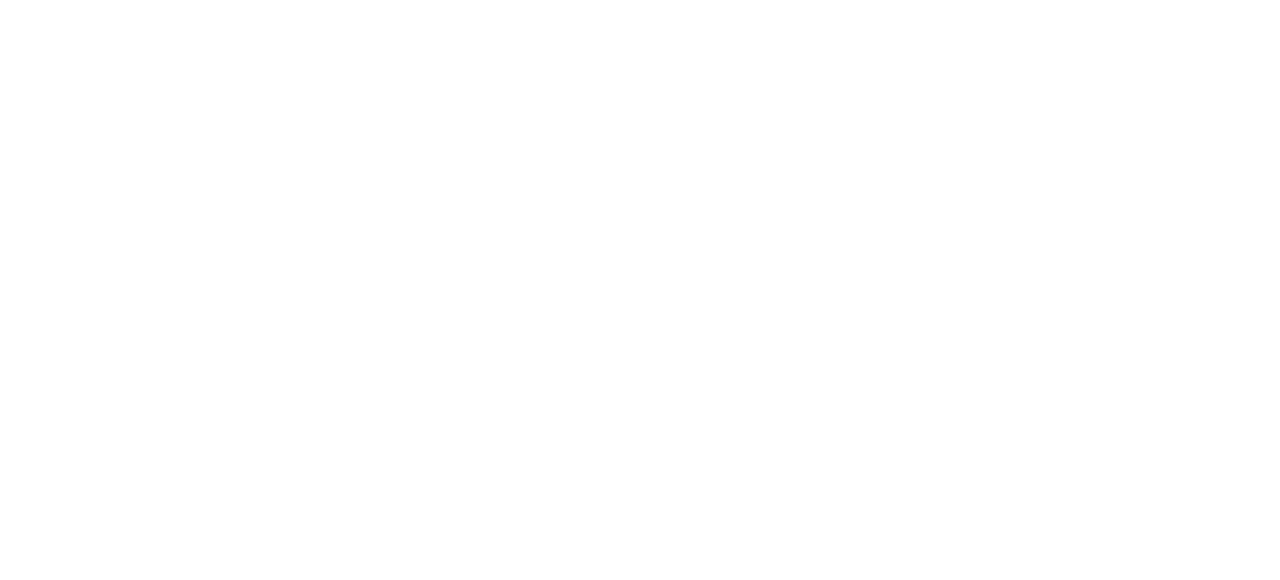
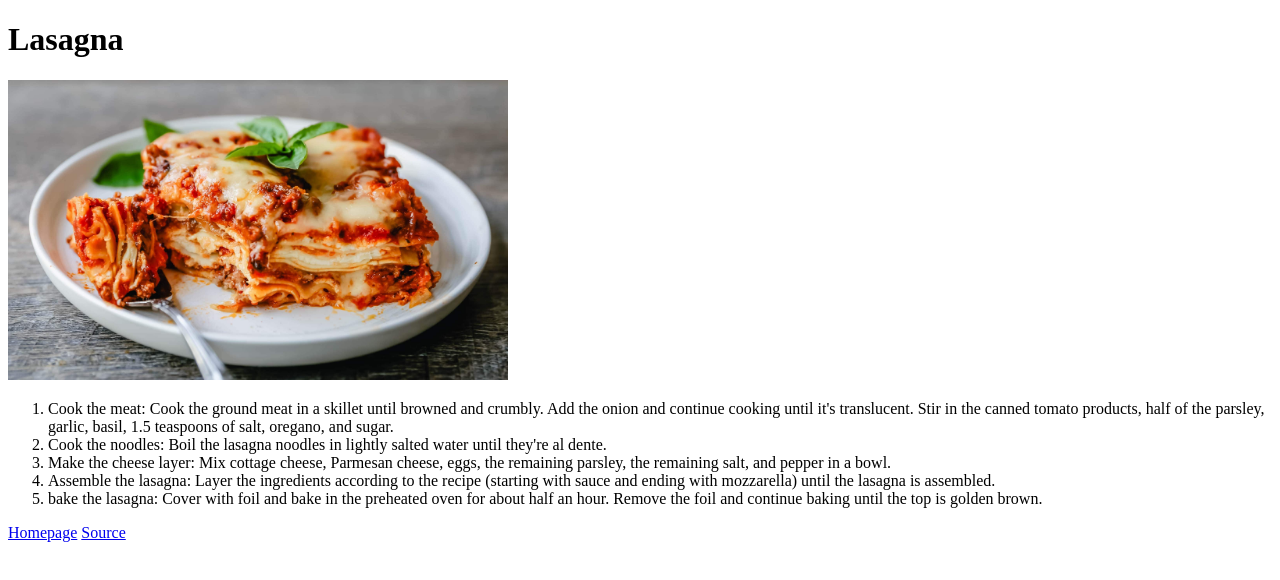
Before and after one commit to joich7/odin-recipes2, a plain HTML site: page recipes/lasagna.html in a window 1280 px wide. Drawn offline with Linux system fonts and the light colour scheme.

Commit message:
Added images to lasgna and index.html, added new recipe:Gyros

```diff
--- a/recipes/lasagna.html
+++ b/recipes/lasagna.html
@@ -2,10 +2,30 @@
 <html>
     <head>
         <meta charset="UTF-8">
-
+        <Title>Lasagna Recipe</Title>
+        <style>
+            img{
+                width: 500px;
+            }
+        </style>
     </head>
 
     <body>
+        <h1>Lasagna</h1>
+        <img src="../img/lasagna.jpg" alt="beautiful luxuriouse lasagna">
 
+        <ol>
+            <li>Cook the meat: Cook the ground meat in a skillet until browned and crumbly. Add the onion and continue cooking until it's translucent. Stir in the canned tomato products, half of the parsley, garlic, basil, 1.5 teaspoons of salt, oregano, and sugar.</li>
+            <li>Cook the noodles: Boil the lasagna noodles in lightly salted water until they're al dente.</li>
+            <li>Make the cheese layer: Mix cottage cheese, Parmesan cheese, eggs, the remaining parsley, the remaining salt, and pepper in a bowl.</li>
+            <li>Assemble the lasagna: Layer the ingredients according to the recipe (starting with sauce and ending with mozzarella) until the lasagna is assembled.</li>
+            <li>bake the lasagna: Cover with foil and bake in the preheated oven for about half an hour. Remove the foil and continue baking until the top is golden brown.</li>
+        </ol>
+
+
+
+
+        <a href="../index.html">Homepage</a>
+        <a href="https://www.allrecipes.com/recipe/19344/homemade-lasagna/">Source</a>
     </body>
 </html>
```
Also changed, not shown: index.html (+9 -1 lines), recipes/eggrolls.html (+1 -1 lines), recipes/gyro.html (added, +15 -0 lines), img/lasagna.jpg (added), img/popcorn-penguins.gif (added).
